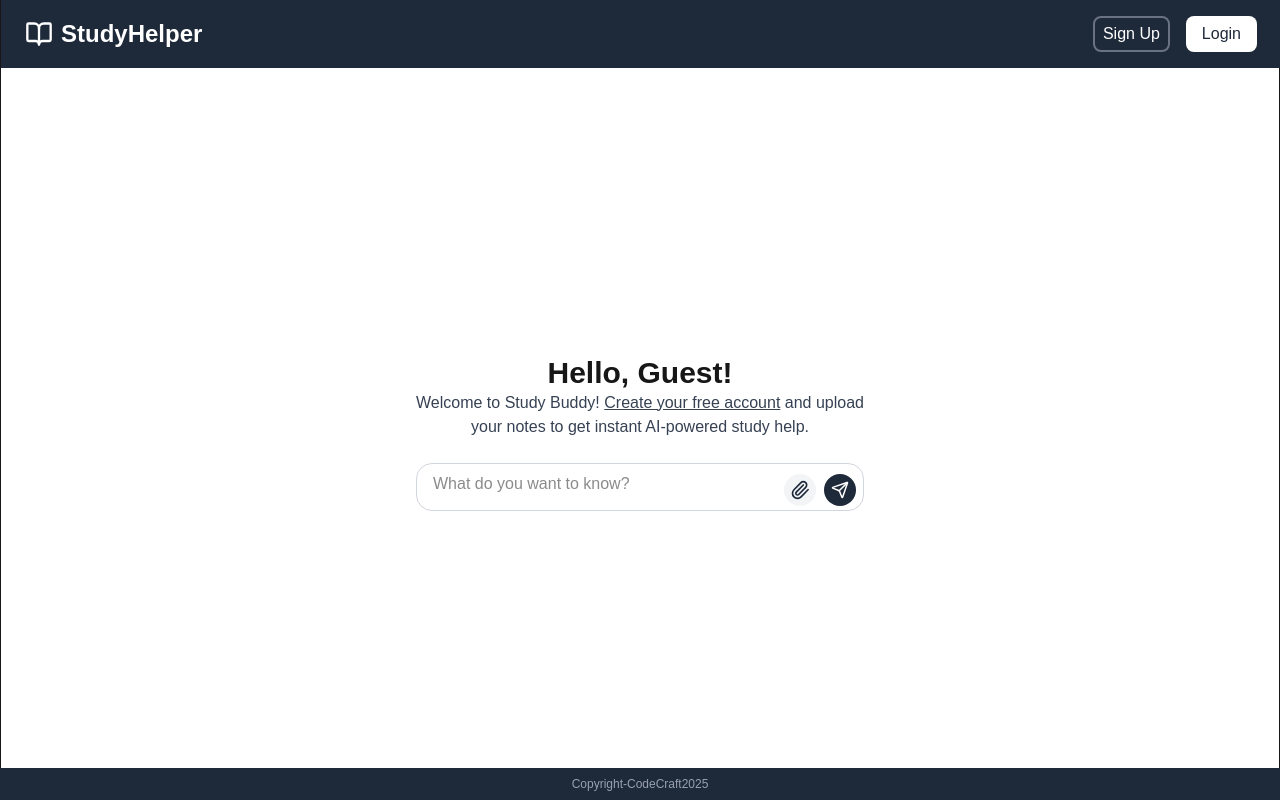
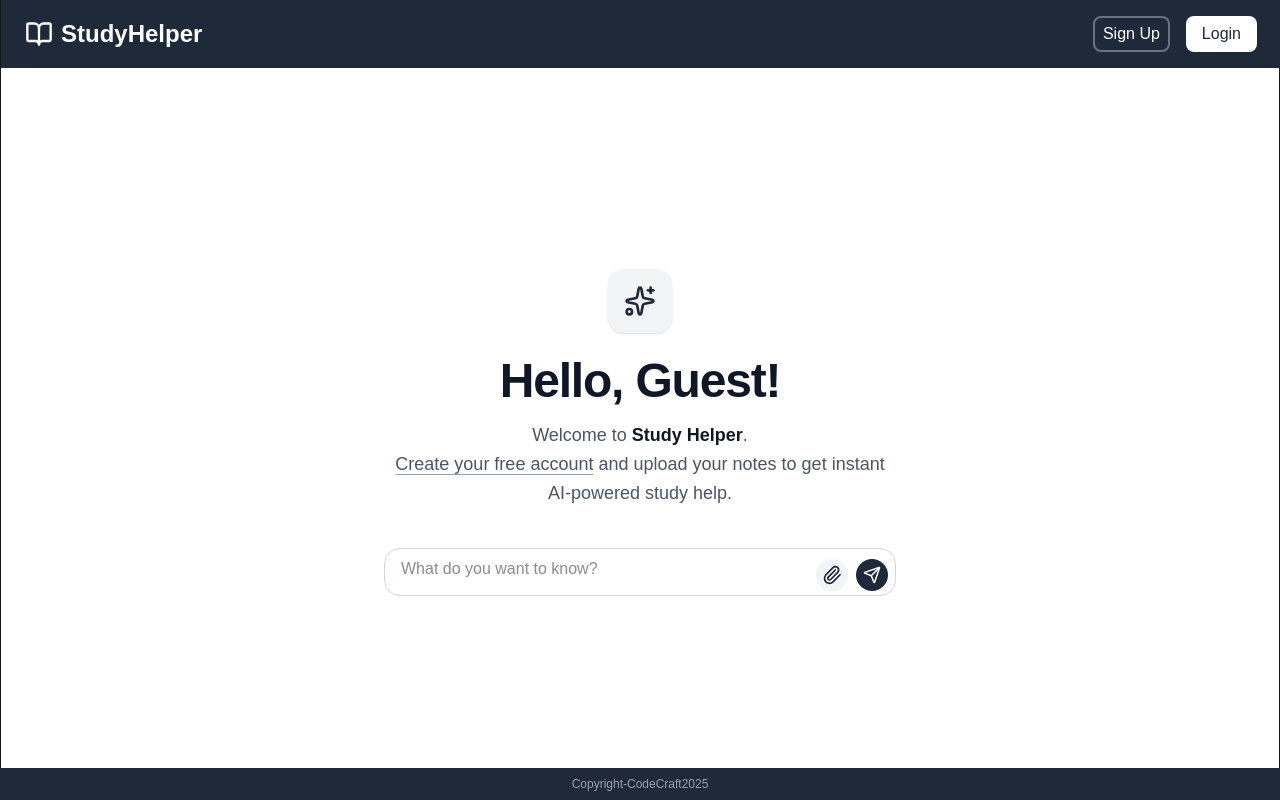
Before and after one commit to josiahjezraelguevarra/studybuddy, a Next.js app: page / in a window 1280 px wide. Built offline with nearby package versions, Linux system fonts and the light colour scheme.

Commit message:
Improved UI & Working

```diff
--- a/app/components/forms/FormChat.tsx
+++ b/app/components/forms/FormChat.tsx
@@ -1,5 +1,5 @@
 'use client'
-import { Send, Paperclip, UserRound, Bot } from "lucide-react";
+import { Send, Paperclip, UserRound, Bot, Sparkles} from "lucide-react";
 import { useChat } from '@ai-sdk/react'
 import { useState, useRef, useEffect } from 'react'
 import ReactMarkdown from 'react-markdown'
@@ -55,14 +55,26 @@ export default function FormChat() {
         {/* -------------------------------------------------- */}
         {!hasMessages ? (
           <div className="flex flex-col flex-1 justify-center items-center px-4">
-            <div className="max-w-md w-full mx-auto text-center mb-6">
-              <h1 className="text-3xl font-bold">Hello, Guest!</h1>
-              <p className="text-gray-700">
-                Welcome to Study Buddy!{' '}
-                <a className="underline" href="/Sign-up">Create your free account</a>{' '}
-                and upload your notes to get instant AI-powered study help.
-              </p>
+           <div className="max-w-lg w-full mx-auto text-center mb-10 space-y-4">
+
+            {/* Decorative Icon Bubble */}
+            <div className="w-16 h-16 bg-gray-100 rounded-2xl flex items-center justify-center mx-auto mb-6 shadow-sm">
+              <Sparkles className="w-8 h-8 text-gray-800" />
             </div>
+
+            <h1 className="text-4xl font-extrabold tracking-tight text-gray-900 sm:text-5xl">
+              Hello, Guest!
+            </h1>
+
+            <p className="text-lg text-gray-600 leading-relaxed text-balance">
+              Welcome to <span className="font-semibold text-gray-900">Study Helper</span>.
+              <br />
+              <a className="underline decoration-gray-400 underline-offset-4 hover:decoration-gray-900 hover:text-gray-900 transition-all font-medium" href="/Sign-up">
+                Create your free account
+              </a>{' '}
+              and upload your notes to get instant AI-powered study help.
+            </p>
+          </div>
 
             <form
               onSubmit={handleChat}
@@ -155,7 +167,7 @@ export default function FormChat() {
                 <textarea
                   name="message"
                   placeholder="What do you want to know?"
-                  className="w-full pr-16 bg-white border rounded-2xl resize-none text-[16px] p-3"
+                  className="w-full bg-white border rounded-2xl resize-none text-[16px] p-3"
                   style={{ minHeight: "2.8rem", maxHeight: "7rem" }}
                   onInput={(e) => {
                     const el = e.target as HTMLTextAreaElement;
```
